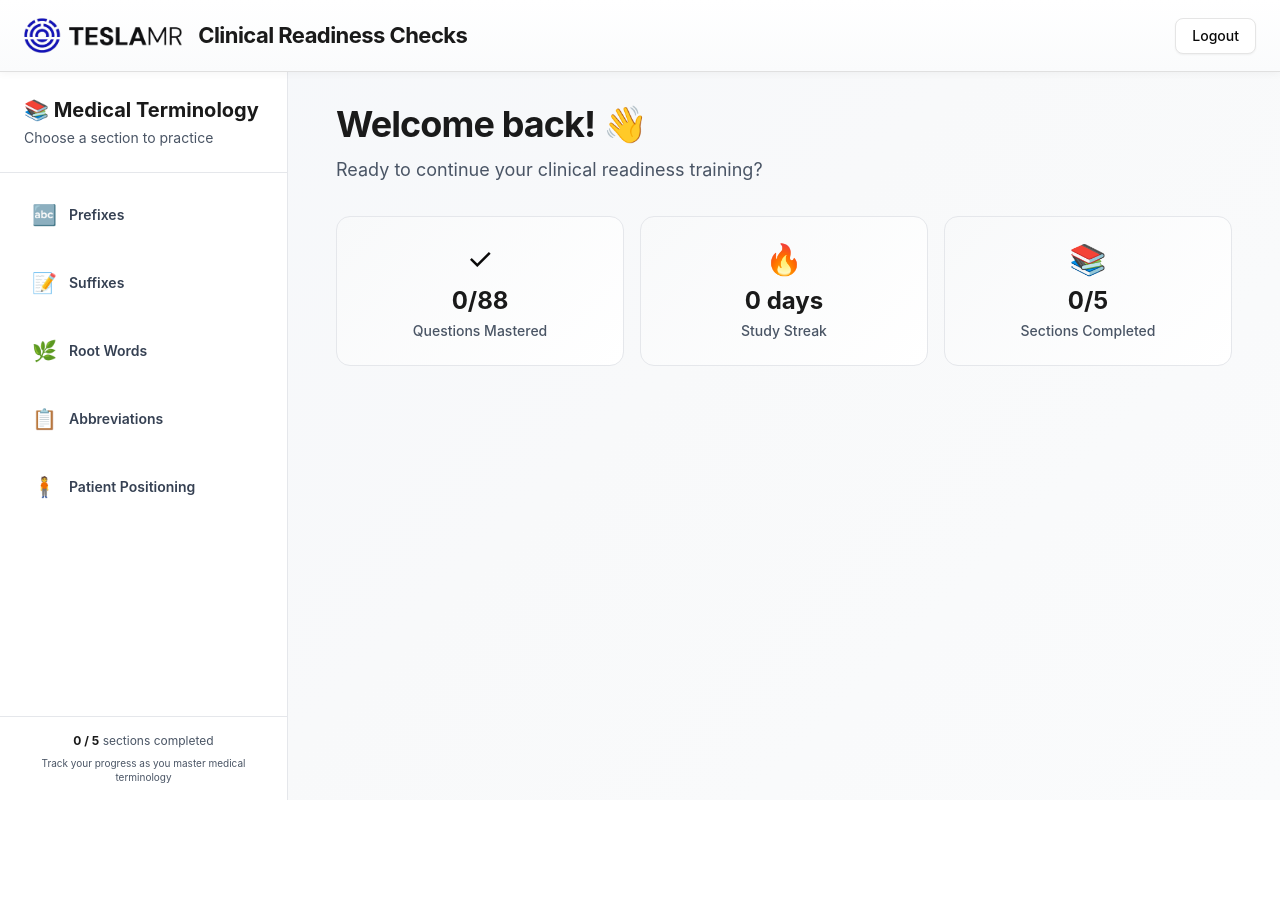
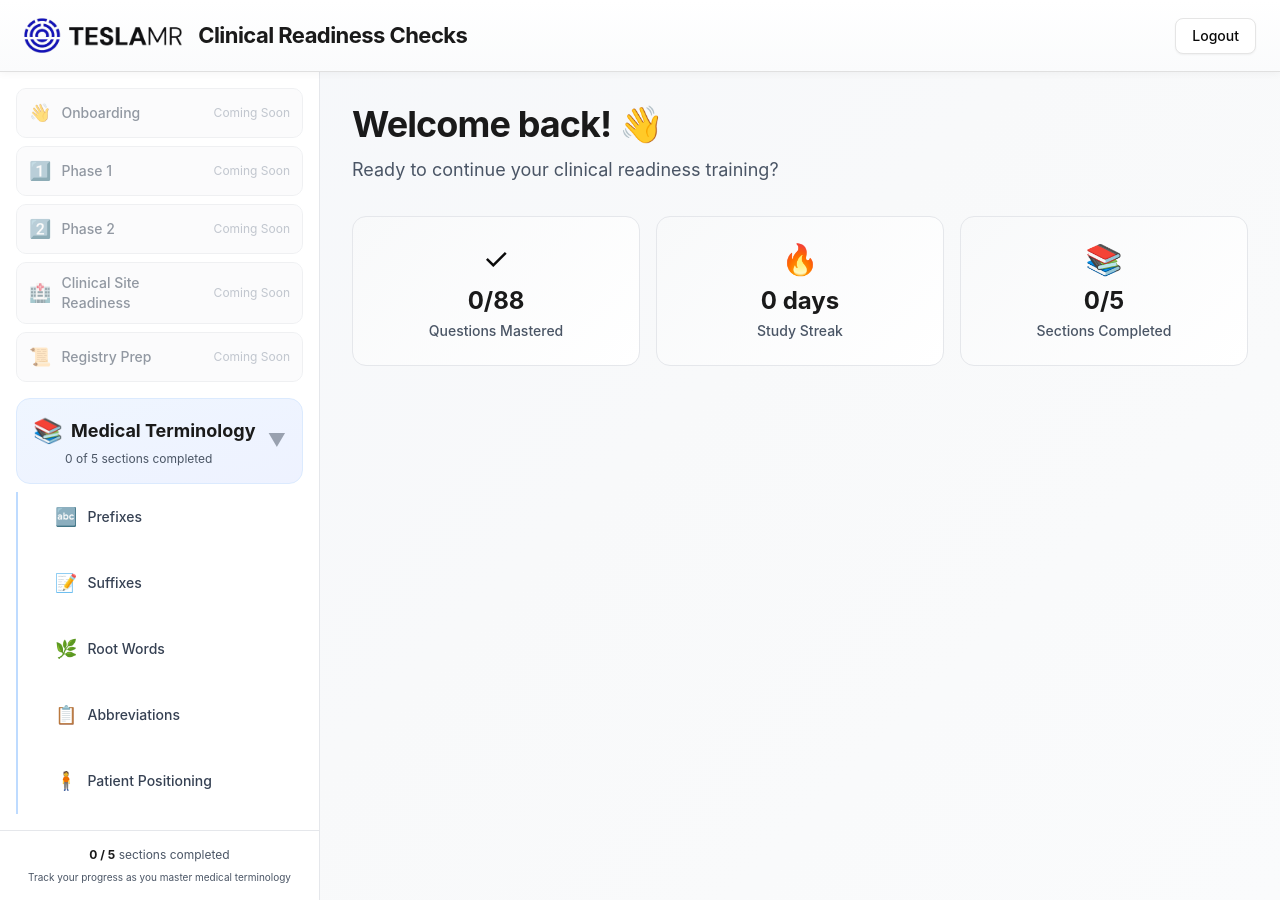
Before and after one commit to harshpatel/tesla-readiness, a Next.js app: page /dashboard in a window 1280 px wide. Before the commit the page ends 800 px from the top, so only its background shows below. Built offline with nearby package versions, Linux system fonts and the light colour scheme; no server answers; the database is empty.

Commit message:
Enhance QuizSidebar: Introduce non-collapsible sections for onboarding and phases, add collapsible medical terminology header, and improve layout with updated styles for better user experience.

```diff
--- a/components/QuizSidebar.tsx
+++ b/components/QuizSidebar.tsx
@@ -19,8 +19,17 @@ interface QuizSidebarProps {
   sections: Section[];
 }
 
+const OTHER_SECTIONS = [
+  { key: 'onboarding', title: 'Onboarding', icon: '👋', disabled: true },
+  { key: 'phase1', title: 'Phase 1', icon: '1️⃣', disabled: true },
+  { key: 'phase2', title: 'Phase 2', icon: '2️⃣', disabled: true },
+  { key: 'clinical', title: 'Clinical Site Readiness', icon: '🏥', disabled: true },
+  { key: 'registry', title: 'Registry Prep', icon: '📜', disabled: true },
+];
+
 export default function QuizSidebar({ sections }: QuizSidebarProps) {
   const [isOpen, setIsOpen] = useState(false);
+  const [isExpanded, setIsExpanded] = useState(true);
   const pathname = usePathname();
 
   return (
@@ -46,26 +55,58 @@ export default function QuizSidebar({ sections }: QuizSidebarProps) {
       <aside
         className={`
           fixed lg:static inset-y-0 left-0 z-40
-          w-72 bg-white border-r border-gray-200
+          w-80 bg-white border-r border-gray-200
           transform transition-transform duration-300 ease-in-out
           lg:transform-none
           ${isOpen ? 'translate-x-0' : '-translate-x-full lg:translate-x-0'}
           flex flex-col
         `}
       >
-        {/* Sidebar Header */}
-        <div className="p-6 border-b border-gray-200">
-          <h2 className="text-xl font-bold text-[#1a1a1a] mb-1">
-            📚 Medical Terminology
-          </h2>
-          <p className="text-sm text-gray-600">
-            Choose a section to practice
-          </p>
+        {/* Other Sections (Non-collapsible) */}
+        <div className="px-4 pt-4 space-y-2">
+          {OTHER_SECTIONS.map((section) => (
+            <div
+              key={section.key}
+              className="px-3 py-2.5 rounded-lg border border-gray-200 bg-gray-50 opacity-60 cursor-not-allowed"
+            >
+              <div className="flex items-center gap-2.5">
+                <span className="text-lg flex-shrink-0">{section.icon}</span>
+                <span className="font-medium text-sm text-gray-600 flex-1">
+                  {section.title}
+                </span>
+                <span className="text-xs text-gray-400">Coming Soon</span>
+              </div>
+            </div>
+          ))}
         </div>
 
-        {/* Sections List */}
-        <nav className="flex-1 overflow-y-auto p-4">
-          <ul className="space-y-2">
+        {/* Medical Terminology Header - Clickable to collapse/expand */}
+        <button
+          onClick={() => setIsExpanded(!isExpanded)}
+          className="mx-4 mt-4 mb-2 p-4 rounded-xl bg-gradient-to-br from-blue-50 to-indigo-50 border border-blue-100 w-[calc(100%-2rem)] text-left hover:shadow-md transition-all"
+        >
+          <div className="flex items-center justify-between">
+            <div className="flex-1">
+              <div className="flex items-center gap-2 mb-1">
+                <span className="text-2xl">📚</span>
+                <h2 className="text-lg font-bold text-[#1a1a1a]">
+                  Medical Terminology
+                </h2>
+              </div>
+              <p className="text-xs text-gray-600 ml-8">
+                {sections.filter(s => s.progress?.completed).length} of {sections.length} sections completed
+              </p>
+            </div>
+            <span className="text-gray-400 text-lg ml-2 transition-transform duration-200" style={{ transform: isExpanded ? 'rotate(0deg)' : 'rotate(-90deg)' }}>
+              ▼
+            </span>
+          </div>
+        </button>
+
+        {/* Sections List - Collapsible */}
+        <nav className={`flex-1 overflow-y-auto px-4 pb-4 transition-all duration-300 ${isExpanded ? 'opacity-100 max-h-full' : 'opacity-0 max-h-0 overflow-hidden'}`}>
+          <div className="pl-3 border-l-2 border-blue-200">
+            <ul className="space-y-2 ml-3">
             {sections.map((section) => {
               const isActive = pathname === `/quiz/${section.key}`;
               const progress = section.progress;
@@ -79,19 +120,19 @@ export default function QuizSidebar({ sections }: QuizSidebarProps) {
                     href={`/quiz/${section.key}`}
                     onClick={() => setIsOpen(false)}
                     className={`
-                      block px-4 py-3 rounded-lg transition-all
+                      block px-3 py-2.5 rounded-lg transition-all border
                       ${
                         isActive
-                          ? 'bg-gradient-to-r from-[#0A84FF] to-[#0077ED] text-white shadow-md'
-                          : 'hover:bg-gray-50 text-gray-700'
+                          ? 'bg-gradient-to-r from-[#0A84FF] to-[#0077ED] text-white shadow-md border-[#0077ED]'
+                          : 'hover:bg-blue-50 text-gray-700 border-transparent hover:border-blue-200 bg-white'
                       }
                     `}
                   >
-                    <div className="flex items-center gap-3 mb-2">
-                      <span className="text-xl flex-shrink-0">
+                    <div className="flex items-center gap-2.5 mb-2">
+                      <span className="text-lg flex-shrink-0">
                         {section.icon}
                       </span>
-                      <span className="font-semibold text-sm flex-1">
+                      <span className="font-medium text-sm flex-1">
                         {section.title}
                       </span>
                       {progress && progress.completed && (
@@ -101,7 +142,7 @@ export default function QuizSidebar({ sections }: QuizSidebarProps) {
 
                     {/* Progress Bar */}
                     {progress && progress.total > 0 && (
-                      <div className="ml-8">
+                      <div className="ml-7">
                         <div className="flex items-center justify-between text-xs mb-1">
                           <span className={isActive ? 'text-white/90' : 'text-gray-600'}>
                             {progress.mastered} / {progress.total}
@@ -128,7 +169,8 @@ export default function QuizSidebar({ sections }: QuizSidebarProps) {
                 </li>
               );
             })}
-          </ul>
+            </ul>
+          </div>
         </nav>
 
         {/* Sidebar Footer */}
```
